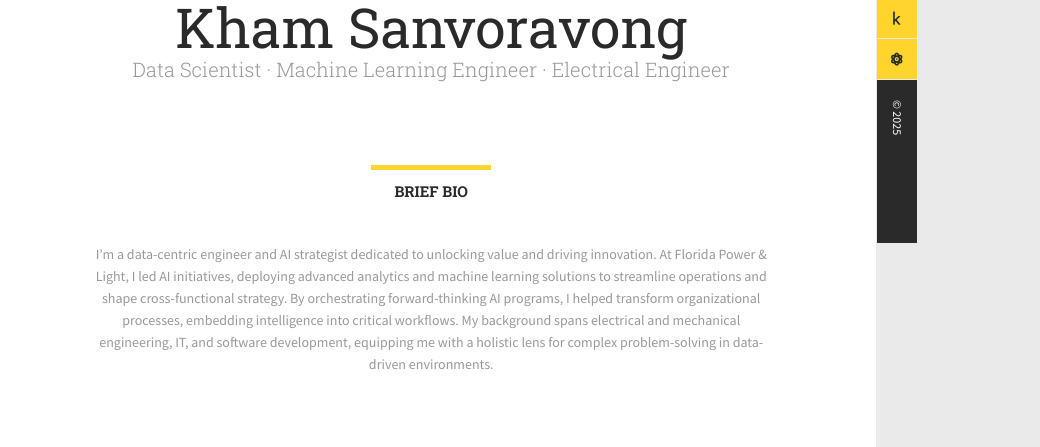
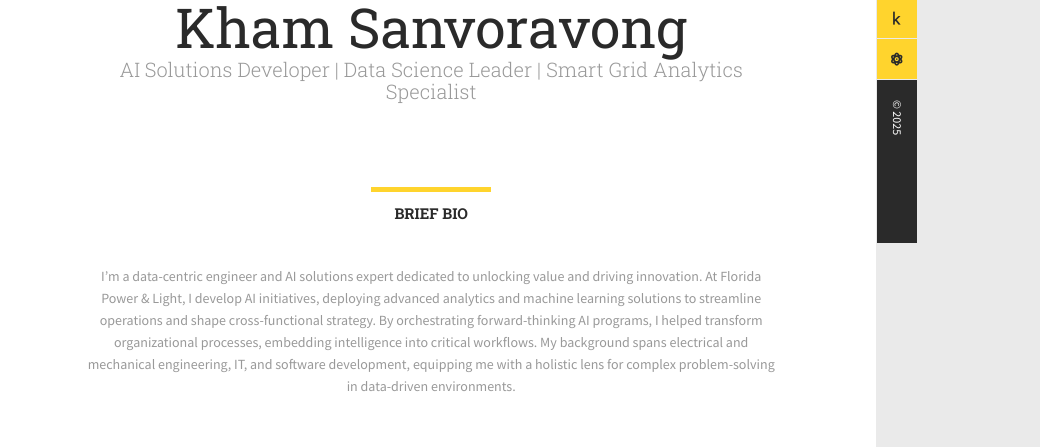
Before and after one commit to sanvora/sanvora.github.io, a plain HTML site: page index.html in a window 1280 px wide. Shown: the part 234-681 px from the top of the page, 240-1280 px from the left. Drawn offline with Linux system fonts and the light colour scheme; some packages are replaced by stand-ins of ours.

Commit message:
edits to AI solutions

```diff
--- a/index.html
+++ b/index.html
@@ -118,7 +118,7 @@
 
 											<div class="main-title profile">
 												<h1 class="mb-20">Kham Sanvoravong</h1>
-												<h3> Data Scientist &middot; Machine Learning Engineer &middot; Electrical Engineer</h3>
+												<h3>AI Solutions Developer | Data Science Leader | Smart Grid Analytics Specialist</h3>
 											</div>
 										</div>
 									</div>
@@ -147,7 +147,7 @@
 									<!--End row-->
 
 									<p class="">
-										I’m a data-centric engineer and AI strategist dedicated to unlocking value and driving innovation. At Florida Power & Light, I led AI initiatives, deploying advanced analytics and machine learning solutions to streamline operations and shape cross-functional strategy. By orchestrating forward-thinking AI programs, I helped transform organizational processes, embedding intelligence into critical workflows. My background spans electrical and mechanical engineering, IT, and software development, equipping me with a holistic lens for complex problem-solving in data-driven environments.
+										I’m a data-centric engineer and AI solutions expert dedicated to unlocking value and driving innovation. At Florida Power & Light, I develop AI initiatives, deploying advanced analytics and machine learning solutions to streamline operations and shape cross-functional strategy. By orchestrating forward-thinking AI programs, I helped transform organizational processes, embedding intelligence into critical workflows. My background spans electrical and mechanical engineering, IT, and software development, equipping me with a holistic lens for complex problem-solving in data-driven environments.
 									</p>
 
 								</div>
@@ -295,7 +295,7 @@
 													<h4>Florida Power & Light Company</h4>
 													<h5>Data Scientist</h5>
 													<p class="">
-														Developed and executed AI strategies to streamline critical power delivery operations. Drove
+														Developed and executed AI solutions to streamline critical power delivery operations. Drove
 														end-to-end innovation by translating business needs into data-first AI solutions, securing stakeholder
 														buy-in and funding for high-impact initiatives. Led cross-functional teams to deliver scalable machine-
 														learning products, catalyzing strategic transformation and measurable business results.
```
